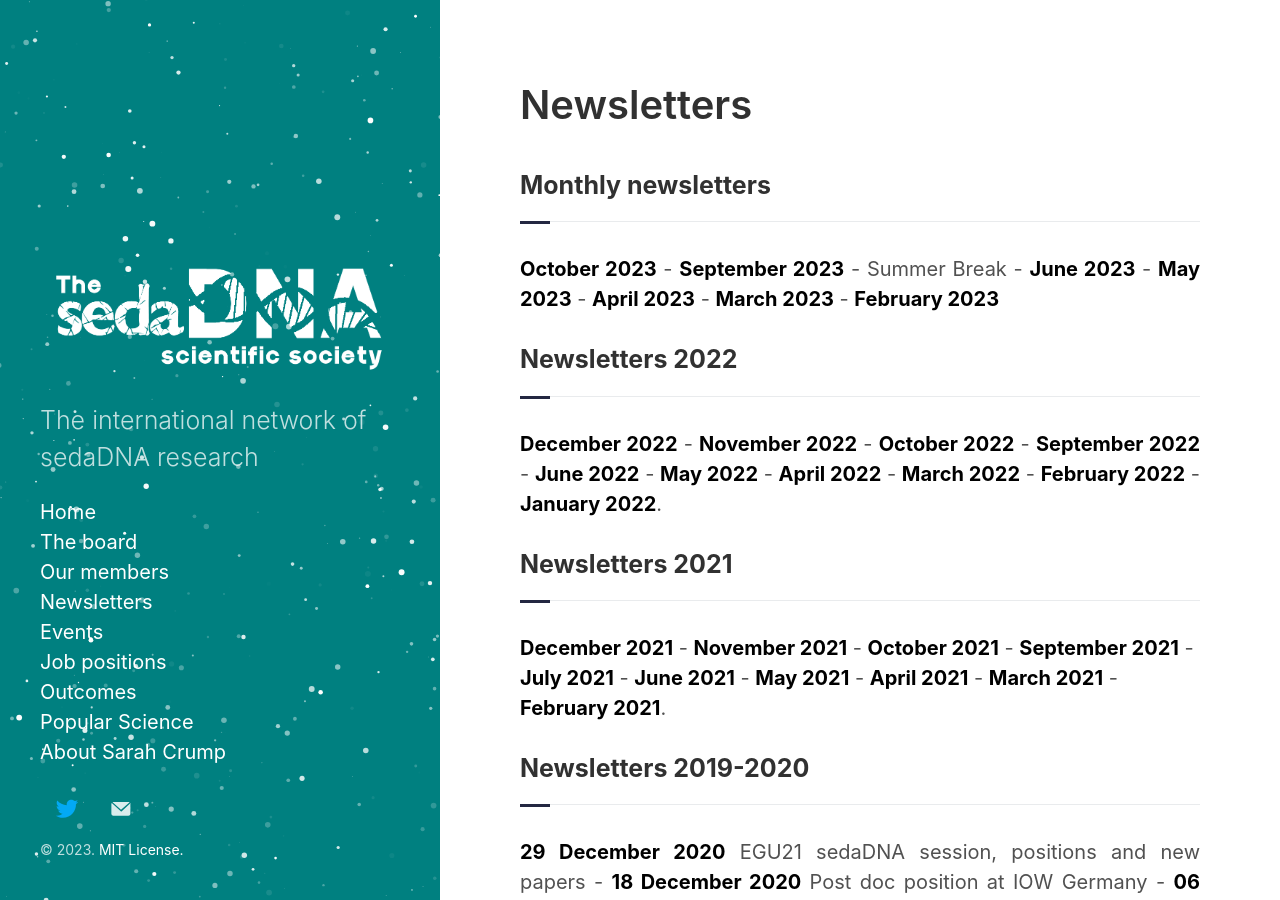
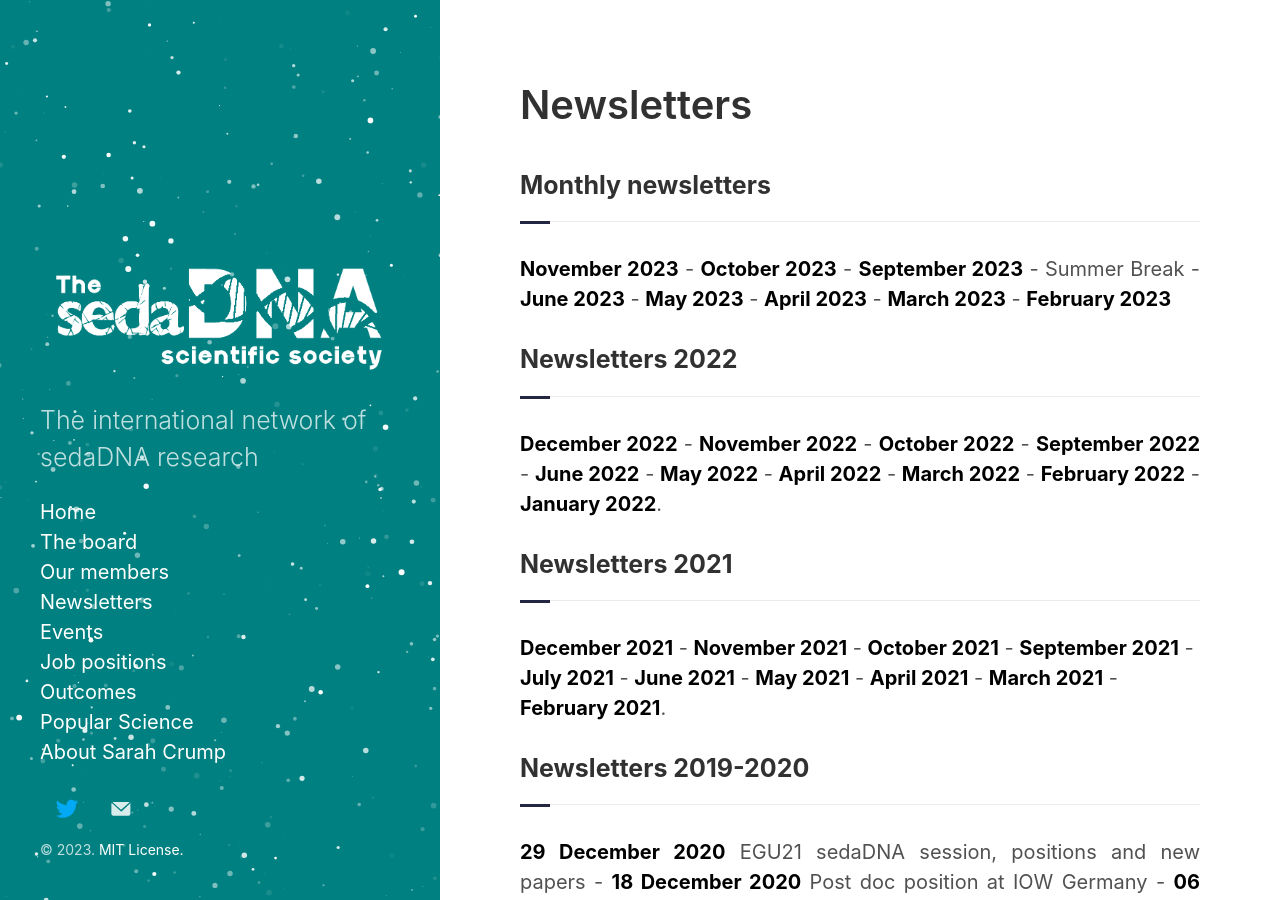
Before and after one commit to sedadna/sedadna.github.io, a Jekyll site: the page built from category/news.md, in a window 1280 px wide and 900 px high. Built offline with Jekyll 4.4.1, drawn with Linux system fonts in a browser that asks for light colours.

Commit message:
Update news.md

```diff
--- a/category/news.md
+++ b/category/news.md
@@ -8,7 +8,7 @@
 </div>
 <div class="intro">
 <p>
-<a href="https://sedadna.github.io/category/news/23-10.html" target="_blank"><b>October 2023</b></a> - <a href="https://sedadna.github.io/category/news/23-09.html" target="_blank"><b>September 2023</b></a> - Summer Break - <a href="https://sedadna.github.io/category/news/23-06.html" target="_blank"><b>June 2023</b></a> - <a href="https://sedadna.github.io/category/news/23-05.html" target="_blank"><b>May 2023</b></a> - <a href="https://sedadna.github.io/category/news/23-04.html" target="_blank"><b>April 2023</b></a> - <a href="https://sedadna.github.io/category/news/23-03.html" target="_blank"><b>March 2023</b></a> - <a href="https://sedadna.github.io/category/news/23-02.html" target="_blank"><b>February 2023</b></a>
+<a href="https://sedadna.github.io/category/news/23-11.html" target="_blank"><b>November 2023</b></a> - <a href="https://sedadna.github.io/category/news/23-10.html" target="_blank"><b>October 2023</b></a> - <a href="https://sedadna.github.io/category/news/23-09.html" target="_blank"><b>September 2023</b></a> - Summer Break - <a href="https://sedadna.github.io/category/news/23-06.html" target="_blank"><b>June 2023</b></a> - <a href="https://sedadna.github.io/category/news/23-05.html" target="_blank"><b>May 2023</b></a> - <a href="https://sedadna.github.io/category/news/23-04.html" target="_blank"><b>April 2023</b></a> - <a href="https://sedadna.github.io/category/news/23-03.html" target="_blank"><b>March 2023</b></a> - <a href="https://sedadna.github.io/category/news/23-02.html" target="_blank"><b>February 2023</b></a>
 <p>
 <div class="section">
 <h3 class="section-title underline">Newsletters 2022</h3>
```
